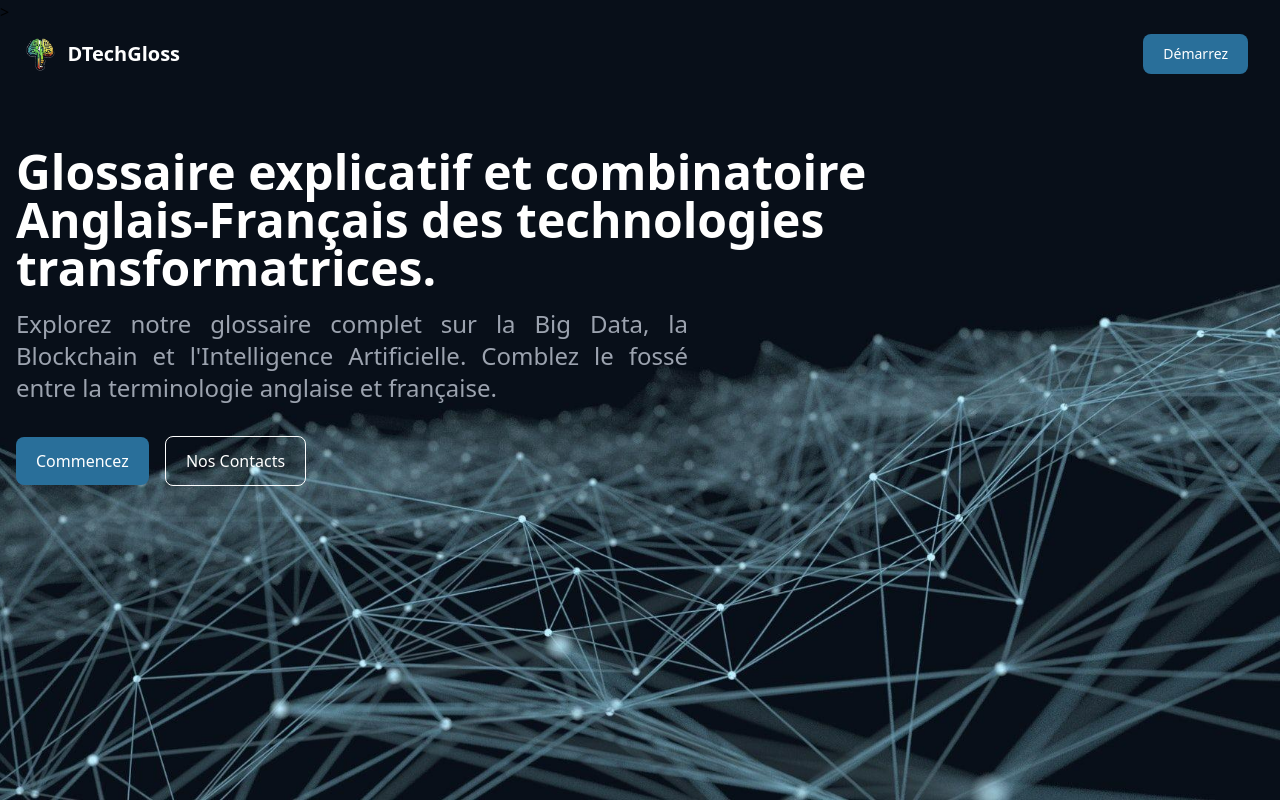
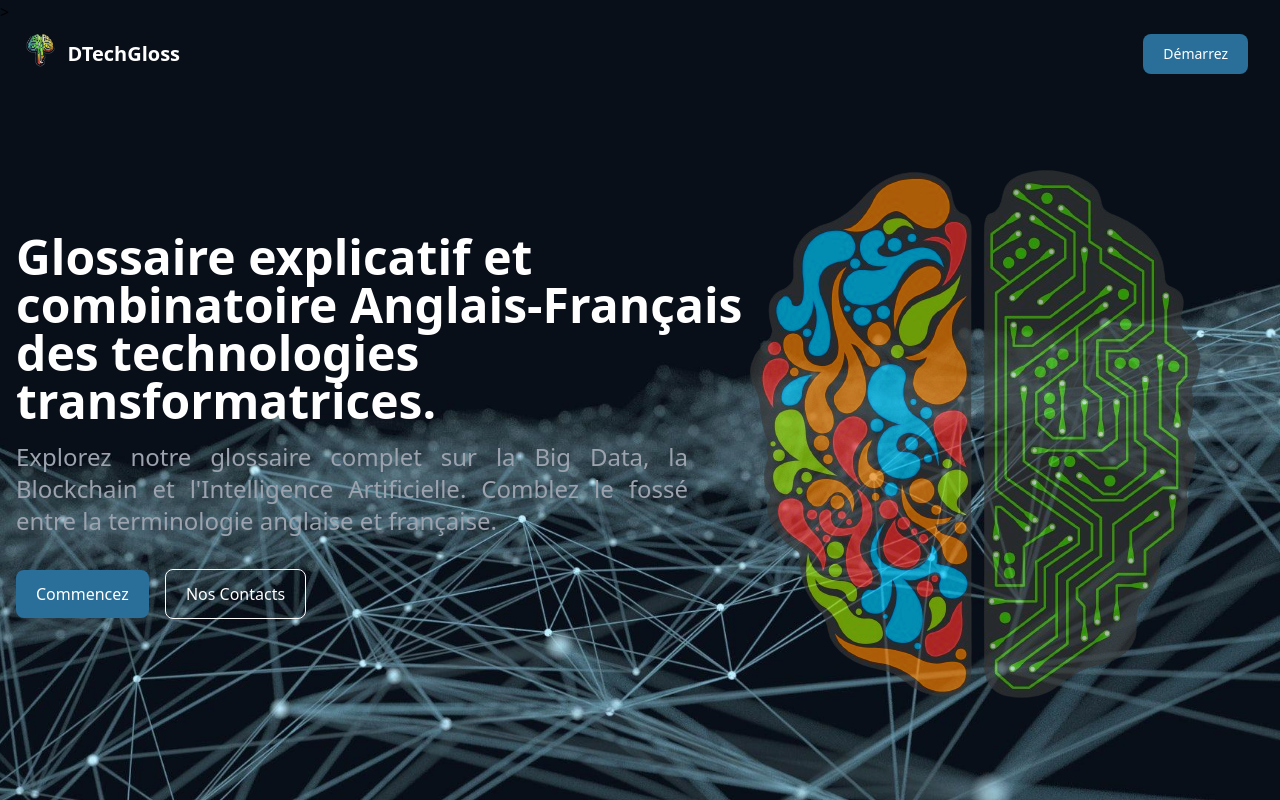
Before and after one commit to tonybnya/disruptive-technologies-glossary, a Flask app: page / in a window 1280 px wide. Run offline with Flask 3, Linux system fonts and the light colour scheme; style sheets or scripts are compiled from the project's sources.

Commit message:
feat: style the landing page

```diff
--- a/static/css/output.css
+++ b/static/css/output.css
@@ -1217,6 +1217,18 @@ input:checked + .toggle-bg {
   height: 100vh;
 }
 
+.h-40 {
+  height: 10rem;
+}
+
+.h-60 {
+  height: 15rem;
+}
+
+.h-full {
+  height: 100%;
+}
+
 .w-1\/2 {
   width: 50%;
 }
@@ -1285,6 +1301,53 @@ input:checked + .toggle-bg {
 
 .transform-none {
   transform: none;
+}
+
+@keyframes bounce {
+  0%, 100% {
+    transform: translateY(-25%);
+    animation-timing-function: cubic-bezier(0.8,0,1,1);
+  }
+
+  50% {
+    transform: none;
+    animation-timing-function: cubic-bezier(0,0,0.2,1);
+  }
+}
+
+.animate-bounce {
+  animation: bounce 1s infinite;
+}
+
+@keyframes spin {
+  to {
+    transform: rotate(360deg);
+  }
+}
+
+.animate-spin {
+  animation: spin 1s linear infinite;
+}
+
+@keyframes pulse {
+  50% {
+    opacity: .5;
+  }
+}
+
+.animate-pulse {
+  animation: pulse 2s cubic-bezier(0.4, 0, 0.6, 1) infinite;
+}
+
+@keyframes ping {
+  75%, 100% {
+    transform: scale(2);
+    opacity: 0;
+  }
+}
+
+.animate-ping {
+  animation: ping 1s cubic-bezier(0, 0, 0.2, 1) infinite;
 }
 
 .cursor-default {
@@ -1673,6 +1762,16 @@ input:checked + .toggle-bg {
 
 .blur {
   --tw-blur: blur(8px);
+  filter: var(--tw-blur) var(--tw-brightness) var(--tw-contrast) var(--tw-grayscale) var(--tw-hue-rotate) var(--tw-invert) var(--tw-saturate) var(--tw-sepia) var(--tw-drop-shadow);
+}
+
+.drop-shadow {
+  --tw-drop-shadow: drop-shadow(0 1px 2px rgb(0 0 0 / 0.1)) drop-shadow(0 1px 1px rgb(0 0 0 / 0.06));
+  filter: var(--tw-blur) var(--tw-brightness) var(--tw-contrast) var(--tw-grayscale) var(--tw-hue-rotate) var(--tw-invert) var(--tw-saturate) var(--tw-sepia) var(--tw-drop-shadow);
+}
+
+.saturate-200 {
+  --tw-saturate: saturate(2);
   filter: var(--tw-blur) var(--tw-brightness) var(--tw-contrast) var(--tw-grayscale) var(--tw-hue-rotate) var(--tw-invert) var(--tw-saturate) var(--tw-sepia) var(--tw-drop-shadow);
 }
 
@@ -1915,6 +2058,19 @@ input:checked + .toggle-bg {
 }
 
 @media (min-width: 768px) {
+  .md\:mx-auto {
+    margin-left: auto;
+    margin-right: auto;
+  }
+
+  .md\:pt-4 {
+    padding-top: 1rem;
+  }
+
+  .md\:text-center {
+    text-align: center;
+  }
+
   .md\:text-4xl {
     font-size: 2.25rem;
     line-height: 2.5rem;
@@ -1940,12 +2096,28 @@ input:checked + .toggle-bg {
     grid-column: span 7 / span 7;
   }
 
+  .lg\:col-span-5 {
+    grid-column: span 5 / span 5;
+  }
+
   .lg\:mb-8 {
     margin-bottom: 2rem;
   }
 
+  .lg\:mt-0 {
+    margin-top: 0px;
+  }
+
+  .lg\:flex {
+    display: flex;
+  }
+
   .lg\:grid-cols-8 {
     grid-template-columns: repeat(8, minmax(0, 1fr));
+  }
+
+  .lg\:grid-cols-12 {
+    grid-template-columns: repeat(12, minmax(0, 1fr));
   }
 
   .lg\:gap-8 {
@@ -1974,8 +2146,16 @@ input:checked + .toggle-bg {
 }
 
 @media (min-width: 1280px) {
+  .xl\:w-full {
+    width: 100%;
+  }
+
   .xl\:gap-0 {
     gap: 0px;
+  }
+
+  .xl\:text-left {
+    text-align: left;
   }
 
   .xl\:text-5xl {
--- a/templates/index.html
+++ b/templates/index.html
@@ -1,15 +1,21 @@
 {% extends 'base.html' %} {% block title %}DTechGloss | Page d'accueil {%
 endblock %} {% block content %}
-<div class="bg-cover bg-center h-screen" style="background-image: url('/img/bg-home.jpg');">>
+<div
+  class="bg-cover bg-center h-screen bg-white opacity-100"
+  style="background-image: url('/img/bg-home.jpg')"
+>
+  >
   <header>
-    <nav class="text-white border-gray-200 px-4 lg:px-6 py-2.5 dark:bg-gray-800">
+    <nav
+      class="text-white border-gray-200 px-4 lg:px-6 py-2.5 dark:bg-gray-800"
+    >
       <div
         class="flex flex-wrap justify-between items-center mx-auto max-w-screen-xl"
       >
-        <a href="https://flowbite.com" class="flex items-center">
+        <a href="#" class="flex items-center">
           <img
             src="/img/logo.png"
-            class="mr-3 h-6 sm:h-9"
+            class="mr-3 h-6 sm:h-9 animate-bounce"
             alt="DTechGloss Logo"
           />
           <span
@@ -28,13 +34,15 @@ endblock %} {% block content %}
     </nav>
   </header>
 
-  <section class="text-white dark:bg-gray-900">
+  <section
+    class="text-white dark:bg-gray-900 max-sm:text-center md:text-center xl:text-left"
+  >
     <div
-      class="grid max-w-screen-xl px-4 py-8 mx-auto lg:gap-8 xl:gap-0 lg:py-16 lg:grid-cols-8"
+      class="grid max-w-screen-xl px-4 py-8 mx-auto lg:gap-8 xl:gap-0 lg:py-16 lg:grid-cols-12"
     >
       <div class="mr-auto place-self-center lg:col-span-7">
         <h1
-          class="max-w-4xl mb-4 text-3xl font-extrabold leading-none md:text-4xl xl:text-5xl dark:text-white"
+          class="max-w-4xl mb-4 text-3xl font-extrabold leading-none md:text-4xl xl:text-5xl dark:text-white max-sm:text-xl"
         >
           Glossaire explicatif et combinatoire Anglais-Français des technologies
           transformatrices.
@@ -59,6 +67,15 @@ endblock %} {% block content %}
           Nos Contacts
         </a>
       </div>
+      <div
+        class="lg:mt-0 lg:col-span-5 lg:flex max-sm:w-60 h-60 max-sm:mx-auto max-sm:pt-10 md:mx-auto md:pt-4 xl:w-full h-full"
+      >
+        <img
+          class="saturate-200 animate-pulse"
+          src="/img/brain.png"
+          alt="brain image"
+        />
+      </div>
     </div>
   </section>
 </div>
```
Also changed, not shown: other parts of static/css/output.css (+74 -0 lines), static/img/brain.png (added).
